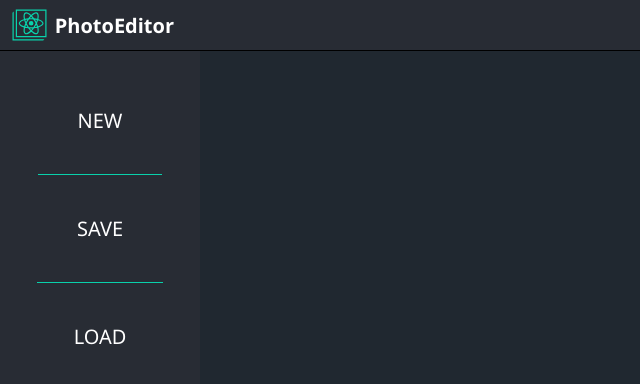
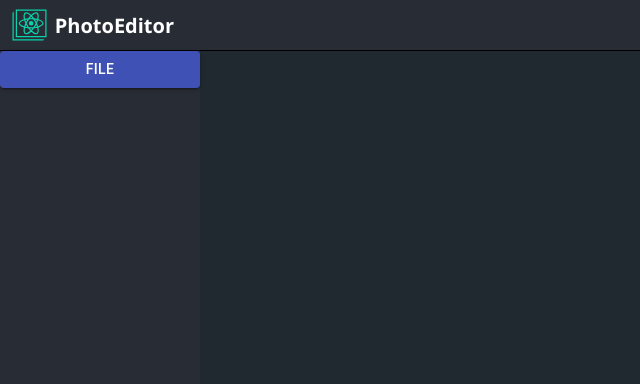
Before and after one commit to Stefan-Ghioci/photo-editor, a React (Create React App) app: page / in a window 1280 px wide. Shown: the top 384 px of the page, without its empty margins (0-640 px from the left). Built offline with nearby package versions, Linux system fonts and the light colour scheme.

Commit message:
Create menu, refactor into Material UI

```diff
--- a/package.json
+++ b/package.json
@@ -5,7 +5,8 @@
   "dependencies": {
     "react": "^16.10.1",
     "react-dom": "^16.10.1",
-    "react-scripts": "3.2.0"
+    "react-scripts": "3.2.0",
+    "@material-ui/core": "latest"
   },
   "scripts": {
     "start": "react-scripts start",
--- a/src/App.css
+++ b/src/App.css
@@ -11,6 +11,7 @@
   justify-content: left;
   align-items: center;
   color: white;
+  font-weight: bold;
   font-size: 2.5vh;
   border-bottom: 1px solid black;
 }
@@ -36,28 +37,3 @@
   width: 25vh;
   height: 100%;
 }
-
-.List {
-  display: flex;
-  flex-direction: column;
-  align-items: center;
-  list-style: none;
-  padding: 0;
-  /*margin: 0;*/
-}
-
-.Button {
-  font-size: 2.5vh;
-  color: white;
-  padding: 5vh;
-  cursor: pointer;
-  border-bottom: 1px solid #09D1AB;
-}
-
-.Button:hover{
-  background-color: #202830;
-}
-
-.Button:last-child {
-  border-bottom: 0;
-}
--- a/src/App.js
+++ b/src/App.js
@@ -1,33 +1,62 @@
-import React, { Component } from "react";
-import logo from "./logo.svg";
-import "./App.css";
+import React from 'react';
+import logo from './logo.svg';
+import './App.css';
+import Button from '@material-ui/core/Button';
+import ListItemText from '@material-ui/core/ListItemText';
+import {StyledMenu, StyledMenuItem} from './StyledMuiComponents';
 
-class App extends Component {
-  render() {
+function App() {
+
+
+  const [anchorEl, setAnchorEl] = React.useState(null);
+
+  const handleClick = event => {
+    setAnchorEl(event.currentTarget);
+  };
+
+  const handleClose = () => {
+    setAnchorEl(null);
+  };
+
   return (
     <div className="App">
       <div className="App-header">
         <img src={logo} className="App-logo" alt="logo" />
-          <b>PhotoEditor</b>
+        PhotoEditor
       </div>
       <div className="App-body">
         <div className="Menu">
-              <ul className="List">
-                <li className="Button">
-                  NEW
-                </li>
-                <li className="Button">
-                  SAVE
-                </li>
-                <li className="Button">
-                  LOAD
-                </li>
-              </ul>
+          <Button
+              fullWidth={true}
+              aria-controls="customized-menu"
+              aria-haspopup="true"
+              variant="contained"
+              color="primary"
+              onClick={handleClick}
+          >
+            File
+          </Button>
+          <StyledMenu
+              id="customized-menu"
+              anchorEl={anchorEl}
+              keepMounted
+              open={Boolean(anchorEl)}
+              onClose={handleClose}
+          >
+            <StyledMenuItem>
+              <ListItemText primary="New" />
+            </StyledMenuItem>
+            <StyledMenuItem>
+              <ListItemText primary="Open" />
+            </StyledMenuItem>
+            <StyledMenuItem>
+              <ListItemText primary="Save" />
+            </StyledMenuItem>
+          </StyledMenu>
         </div>
       </div>
     </div>
   );
 }
-}
 
 export default App;
--- /dev/null
+++ b/src/StyledMuiComponents.js
@@ -0,0 +1,35 @@
+import {withStyles} from '@material-ui/core';
+import Menu from '@material-ui/core/Menu';
+import MenuItem from '@material-ui/core/MenuItem';
+import React from 'react';
+
+export const StyledMenu = withStyles({
+  paper: {
+    border: '1px solid #d3d4d5',
+  },
+})(props => (
+    <Menu
+        elevation={0}
+        getContentAnchorEl={null}
+        anchorOrigin={{
+          vertical: 'bottom',
+          horizontal: 'center',
+        }}
+        transformOrigin={{
+          vertical: 'top',
+          horizontal: 'center',
+        }}
+        {...props}
+    />
+));
+
+export const StyledMenuItem = withStyles(theme => ({
+  root: {
+    '&:focus': {
+      backgroundColor: theme.palette.primary.main,
+      '& .MuiListItemText-primary': {
+        color: theme.palette.common.white,
+      },
+    },
+  },
+}))(MenuItem);
```
Lines whose indentation alone changed are shown as unchanged.
